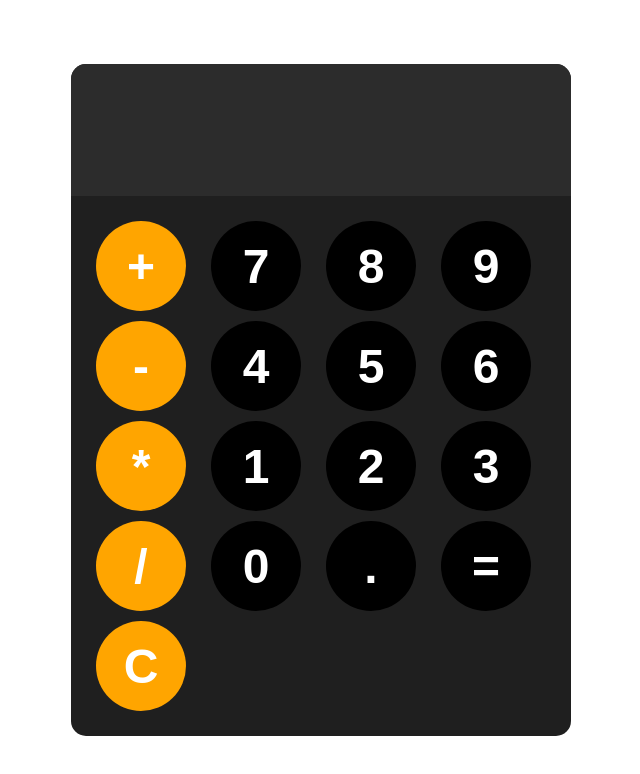
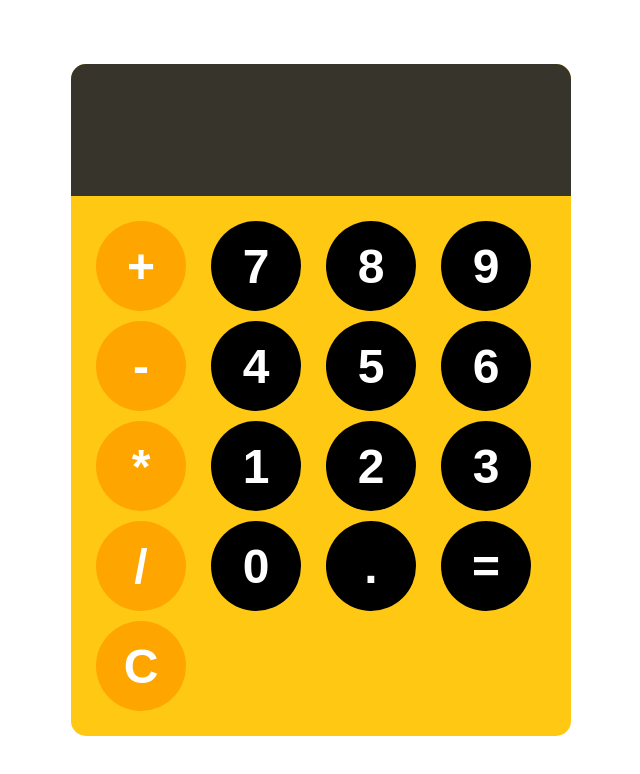
Before and after one commit to Arfi1/Calculator, a website: page index.html in a window 1280 px wide. Shown: the whole page, without its empty margins (319-959 px from the left). Drawn offline with Linux system fonts and the light colour scheme.

Commit message:
"changed color"

```diff
--- a/style.css
+++ b/style.css
@@ -8,7 +8,7 @@ body{
 
 #calculator{
     font-family: Arial, sans-serif;
-    background-color: rgba(19, 19, 19, 0.95);
+    background-color: rgba(255, 196, 0, 0.93);
     border-radius: 15px;
     max-width: 500px;
     overflow: hidden;
```
